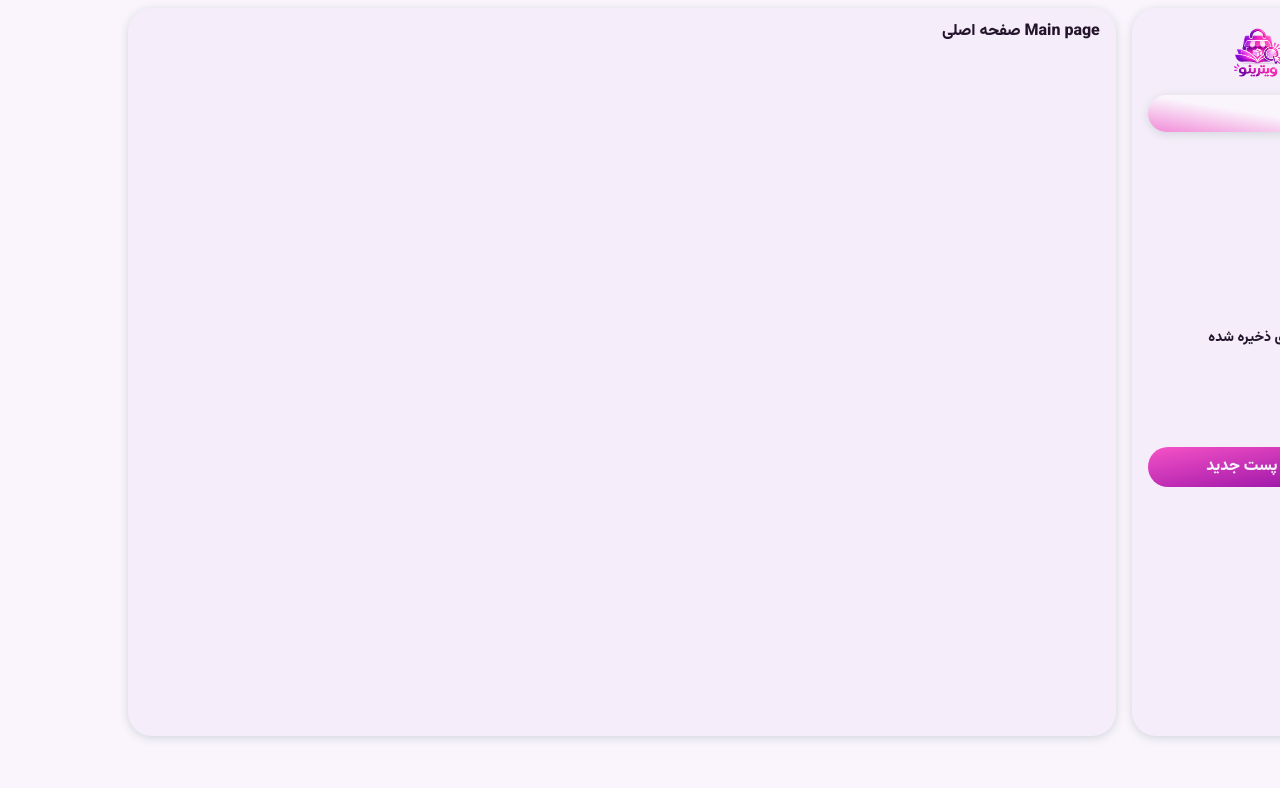
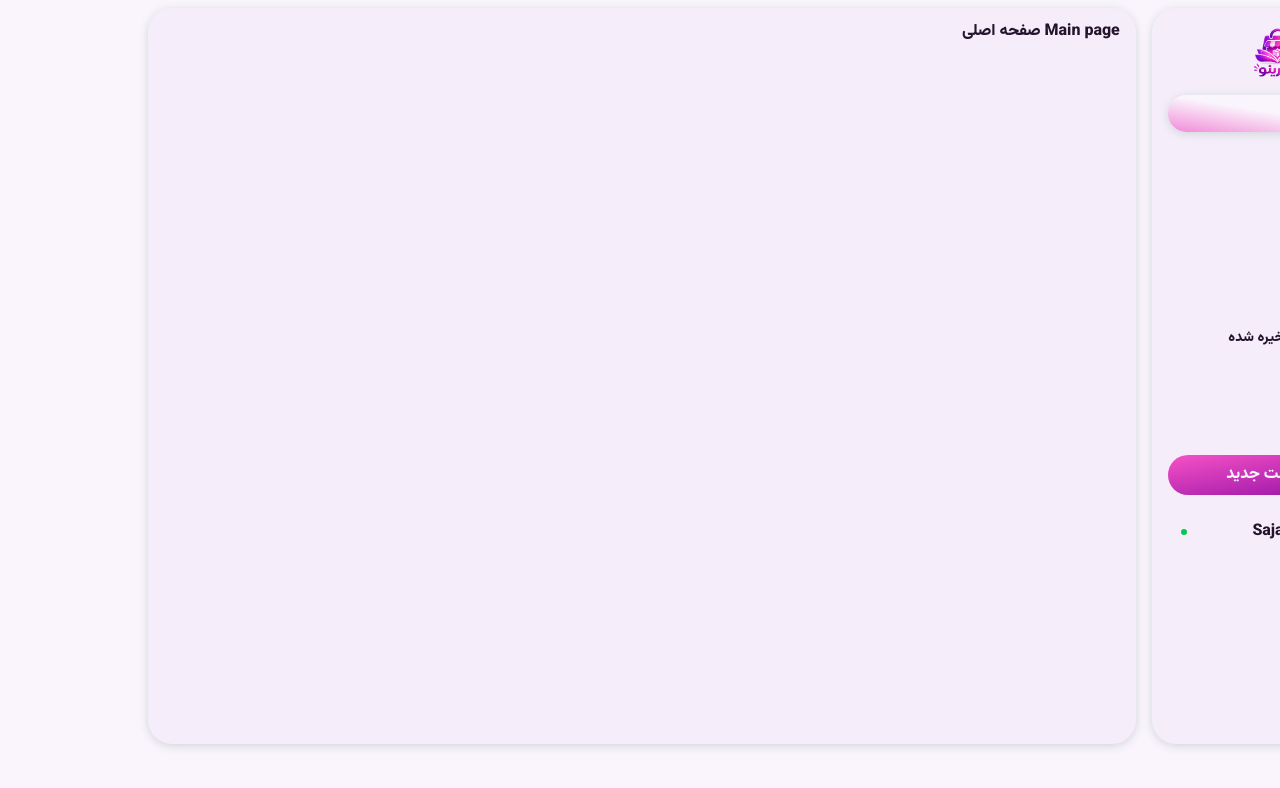
Before and after one commit to sajadzhzh/vitrino, a Next.js app: page / in a window 1280 px wide. Shown: the top 788 px of the page. Built offline with nearby package versions, Linux system fonts and the light colour scheme.

Commit message:
side menu done

```diff
--- /dev/null
+++ b/Components/Avatar/Avatar.tsx
@@ -0,0 +1,32 @@
+import Image from "next/image";
+import avatar from "@/public/4.jpg";
+import Link from "next/link";
+
+export default function Avatar({ userName }: { userName?: string }) {
+  return (
+    <Link
+      href=""
+      className={
+        userName
+          ? "group w-full flex gap-2 items-center rounded-3xl border border-white/0 hover:shadow-xl hover:border-gray-400/25 "
+          : "w-max flex items-center"
+      }
+    >
+      <Image
+        src={avatar}
+        alt="avatar"
+        width={100}
+        height={100}
+        className="size-10 rounded-full"
+      />
+
+      {userName && (
+        <>
+          <div className="grow group-hover:-translate-y-px">{userName}</div>
+
+          <div className="ms-auto border-3 border-green-500 rounded-full"></div>
+        </>
+      )}
+    </Link>
+  );
+}
--- a/Components/Menu/Side.tsx
+++ b/Components/Menu/Side.tsx
@@ -4,6 +4,7 @@ import Link from "next/link";
 import MenuItems from "./items";
 import Button from "../Button/Button";
 import { Plus } from "lucide-react";
+import Avatar from "../Avatar/Avatar";
 
 export default function SideMenu() {
   return (
@@ -18,12 +19,18 @@ export default function SideMenu() {
         />
       </Link>
 
-      <MenuItems />
+      <div className="my-2">
+        <MenuItems />
+      </div>
 
       <Button theme="primary">
         <Plus />
         پست جدید
       </Button>
+
+      <div className="my-2">
+        <Avatar userName="Sajadzhzh" />
+      </div>
     </div>
   );
 }
--- a/Components/Menu/menu.css
+++ b/Components/Menu/menu.css
@@ -1,5 +1,5 @@
 .side_menu {
-  height: 88svh;
+  height: 89svh;
 
   .side_menu_item {
     border-radius: calc(var(--spacing) * 6);
```
Also changed, not shown: public/4.jpg (added).
